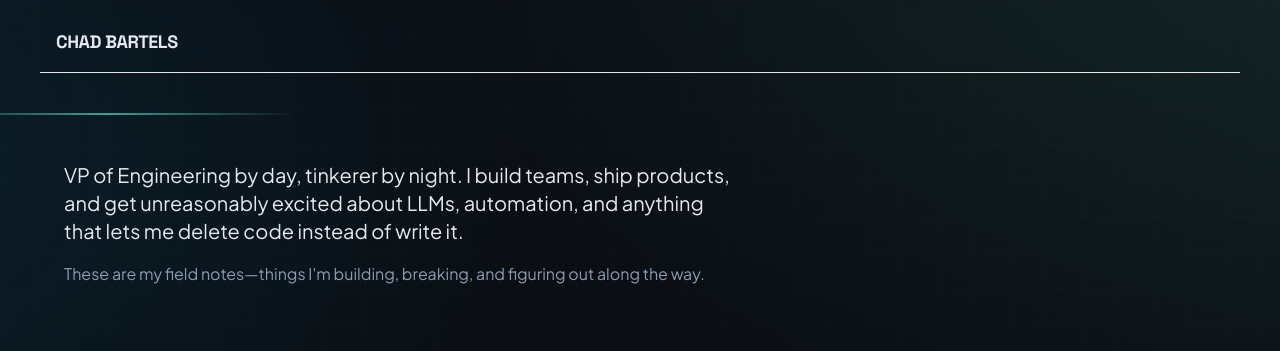
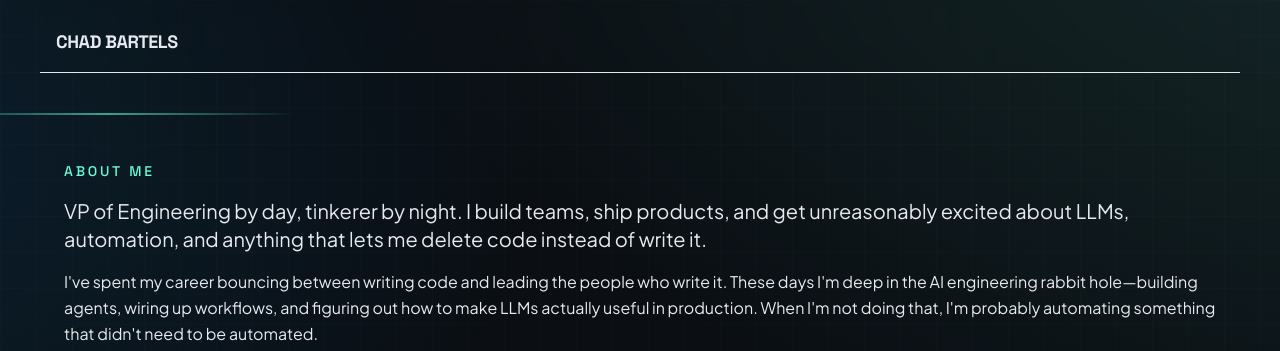
Before and after one commit to chaddy81/chaddy81.github.io, an Eleventy site: page src/index.njk in a window 1280 px wide. Shown: the top 351 px of the page. Built offline with nearby package versions, Linux system fonts and the light colour scheme; Eleventy itself is replaced by a stand-in of ours; files that its build step writes are made by us from their sources.

Commit message:
Expand bio blurb with heading and full width

```diff
--- a/src/index.njk
+++ b/src/index.njk
@@ -18,14 +18,16 @@ title: Field Notes
 <!-- About -->
 <section class="relative">
   <div class="mx-auto max-w-[1200px] px-6 pb-12 md:pb-16">
-    <div class="max-w-2xl">
+    <h2 class="font-display text-sm uppercase tracking-[0.2em] text-[var(--accent)] mb-4">About Me</h2>
     <p class="font-body text-lg md:text-xl text-[var(--fg)] leading-relaxed">
       VP of Engineering by day, tinkerer by night. I build teams, ship products, and get unreasonably excited about LLMs, automation, and anything that lets me delete code instead of write it.
+    </p>
+    <p class="mt-4 font-body text-[var(--fg)]/90 leading-relaxed">
+      I've spent my career bouncing between writing code and leading the people who write it. These days I'm deep in the AI engineering rabbit hole—building agents, wiring up workflows, and figuring out how to make LLMs actually useful in production. When I'm not doing that, I'm probably automating something that didn't need to be automated.
     </p>
     <p class="mt-4 font-body text-[var(--muted)] leading-relaxed">
       These are my field notes—things I'm building, breaking, and figuring out along the way.
     </p>
-    </div>
   </div>
 </section>
 
```
Lines whose indentation alone changed are shown as unchanged.
